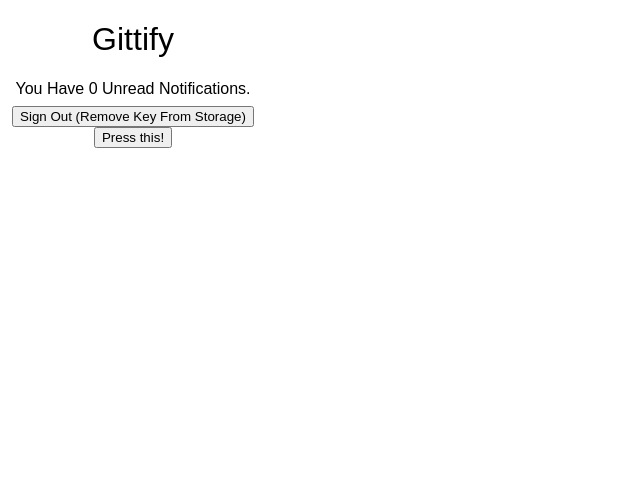
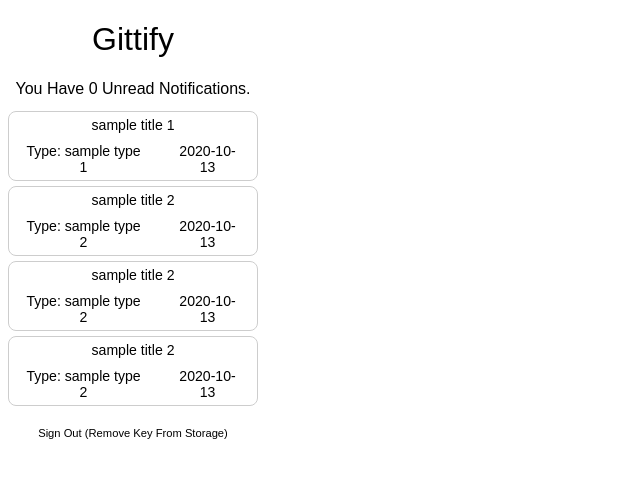
Before and after one commit to C17AN/Gittify, a React (Create React App) app: page / in a window 1280 px wide. Shown: the top 478 px of the page, without its empty margins (0-640 px from the left). Built offline with nearby package versions, Linux system fonts and the light colour scheme; no server answers; a web font is replaced by a local one.

Commit message:
notifications style

```diff
--- a/src/App.js
+++ b/src/App.js
@@ -7,28 +7,30 @@ import Login from "./components/Login/Login";
 import Notifications from "./components/Notifications/Notifications";
 
 function App({ stateList }) {
-  useEffect(() => {
-    checkSignedIn();
-  }, []);
-  const [update, setUpdate] = useState(false);
-  const [signedIn, setSignedIn] = useState(false);
-
-  const checkSignedIn = () => {
-    chrome.storage.local.get(["signIn"], function (result) {
-      result.signIn === false ? setSignedIn(false) : setSignedIn(true);
-    });
-  };
-  const onNewNotification = () => {
-    setUpdate(!update);
-    update
-      ? chrome.browserAction.setIcon({ path: "logo_new.png" })
-      : chrome.browserAction.setIcon({ path: "logo.png" });
-  };
+  // useEffect(() => {
+  //   checkSignedIn();
+  // }, []);
+  // const [update, setUpdate] = useState(false);
+  // const [signedIn, setSignedIn] = useState(false);
+  // // 앱 실행시 로컬의 토큰 저장여부 검사함.
+  // const checkSignedIn = () => {
+  //   chrome.storage.local.get(["signIn"], function (result) {
+  //     result.signIn === false ? setSignedIn(false) : setSignedIn(true);
+  //   });
+  // };
+  // // 아이콘 바꾸는 테스트 코드
+  // const onNewNotification = () => {
+  //   setUpdate(!update);
+  //   update
+  //     ? chrome.browserAction.setIcon({ path: "logo_new.png" })
+  //     : chrome.browserAction.setIcon({ path: "logo.png" });
+  // };
   return (
     <div className="App">
       <h1>Gittify</h1>
-      {signedIn ? <Notifications /> : <Login />}
-      <button onClick={onNewNotification}>Press this!</button>
+      <Notifications></Notifications>
+      {/* {signedIn ? <Notifications /> : <Login />}
+      <button onClick={onNewNotification}>Press this!</button> */}
     </div>
   );
 }
--- a/src/components/Login/Login.js
+++ b/src/components/Login/Login.js
@@ -7,13 +7,14 @@ import "./Login.css";
 function Login({ stateList, submitKeyToReducer }) {
   const [token, setToken] = useState("");
   const [loading, isLoading] = useState(false);
-
+  // 토큰 입력할때 로컬과 리듀서에 저장함.
   const handleChange = (e) => {
     submitKeyToReducer(e.target.value);
     chrome.storage.local.set({ token: e.target.value }, () => {});
   };
 
-  // 최초 로그인 수행
+  // 로그인 버튼 누르면 입력한 토큰으로 요청 시도
+  // 불량 토큰은 로컬에 저장하지 않음.
   const handleLogin = () => {
     chrome.storage.local.get(["token"], function (result) {
       alert(result.token);
@@ -21,6 +22,7 @@ function Login({ stateList, submitKeyToReducer }) {
         headers: {
           method: "GET",
           Authorization: `token ${result.token}`,
+          expires: 1000,
         },
       }).then((res) => {
         alert(res.status);
--- a/src/components/Notifications/Notifications.css
+++ b/src/components/Notifications/Notifications.css
@@ -0,0 +1,29 @@
+.Notifications {
+  display: flex;
+  flex-direction: column;
+}
+.Notifications__container {
+  height: 300px;
+  margin-bottom: 20px;
+  overflow-y: scroll;
+}
+.Notifications__container::-webkit-scrollbar {
+  display: none;
+}
+
+.Notifications__signout {
+  justify-content: flex-end;
+  background: none;
+  border: none;
+  font-size: 0.7rem;
+  cursor: pointer;
+}
+
+.Notifications__signout:hover {
+  transition: 1s ease-in;
+  text-decoration: underline;
+}
+
+.Notifications__signout:focus {
+  outline: none;
+}
--- a/src/components/Notifications/Notifications.js
+++ b/src/components/Notifications/Notifications.js
@@ -1,42 +1,73 @@
 /*global chrome */
-import { findAllByTitle } from "@testing-library/react";
 import React, { useEffect, useState } from "react";
 import { connect } from "react-redux";
 import Notification from "../Notification/Notification";
 import "./Notifications.css";
 
 function Notifications({ stateList = [], setSignOut, dispatchNotiList }) {
-  useEffect(() => {
-    checkNewNotification();
-    setInterval(checkNewNotification, 60000);
-  }, []);
-
-  const signOut = () => {
-    setSignOut();
-    chrome.storage.local.set({ token: null, signIn: false }, () => {
-      alert("SuccessFully Removed GH Token.");
-    });
-  };
-  function checkNewNotification() {
-    fetch("https://api.github.com/notifications", {
-      headers: {
-        method: "GET",
-        Authorization: `token ${stateList.Login.token}`,
-      },
-    })
-      .then((res) => res.json())
-      .then((data) => {
-        dispatchNotiList(
-          data.filter((noti) => noti.reason !== "security_alert")
-        );
-      });
-  }
+  // 10분마다 신규 노티 확인
+  // useEffect(() => {
+  //   checkNewNotification();
+  //   setInterval(checkNewNotification, 60000);
+  // }, []);
+  // // 로그아웃 시, 로컬에 저장된 토큰 제거함.
+  // const signOut = () => {
+  //   setSignOut();
+  //   chrome.storage.local.set({ token: null, signIn: false }, () => {
+  //     alert("SuccessFully Removed GH Token.");
+  //   });
+  // };
+  // // 노티 업데이트
+  // function checkNewNotification() {
+  //   fetch("https://api.github.com/notifications", {
+  //     headers: {
+  //       method: "GET",
+  //       Authorization: `token ${stateList.Login.token}`,
+  //     },
+  //   })
+  //     .then((res) => res.json())
+  //     .then((data) => {
+  //       dispatchNotiList(
+  //         data.filter((noti) => noti.reason !== "security_alert")
+  //       );
+  //     });
+  // }
   return (
-    <div>
+    <div className="Notifications">
       <div style={{ marginBottom: "8px" }}>
         {`You Have ${
           stateList.Noti.length > 9 ? "9+" : stateList.Noti.length
         } Unread Notifications.`}
+      </div>
+      <div className="Notifications__container">
+        <Notification
+          title={"sample title 1"}
+          type={"sample type 1"}
+          date={"2020-10-13"}
+        />
+
+        <Notification
+          title={"sample title 2"}
+          type={"sample type 2"}
+          date={"2020-10-13"}
+        />
+
+        <Notification
+          title={"sample title 2"}
+          type={"sample type 2"}
+          date={"2020-10-13"}
+        />
+
+        <Notification
+          title={"sample title 2"}
+          type={"sample type 2"}
+          date={"2020-10-13"}
+        />
+        <Notification
+          title={"sample title 2"}
+          type={"sample type 2"}
+          date={"2020-10-13"}
+        />
       </div>
       {stateList.Noti.map((el) => {
         const {
@@ -57,7 +88,10 @@ function Notifications({ stateList = [], setSignOut, dispatchNotiList }) {
           />
         );
       })}
-      <button onClick={signOut}>Sign Out (Remove Key From Storage)</button>
+      <button className="Notifications__signout">
+        {/* <button onClick={signOut} className="Notifications__signout"> */}
+        Sign Out (Remove Key From Storage)
+      </button>
     </div>
   );
 }
```
